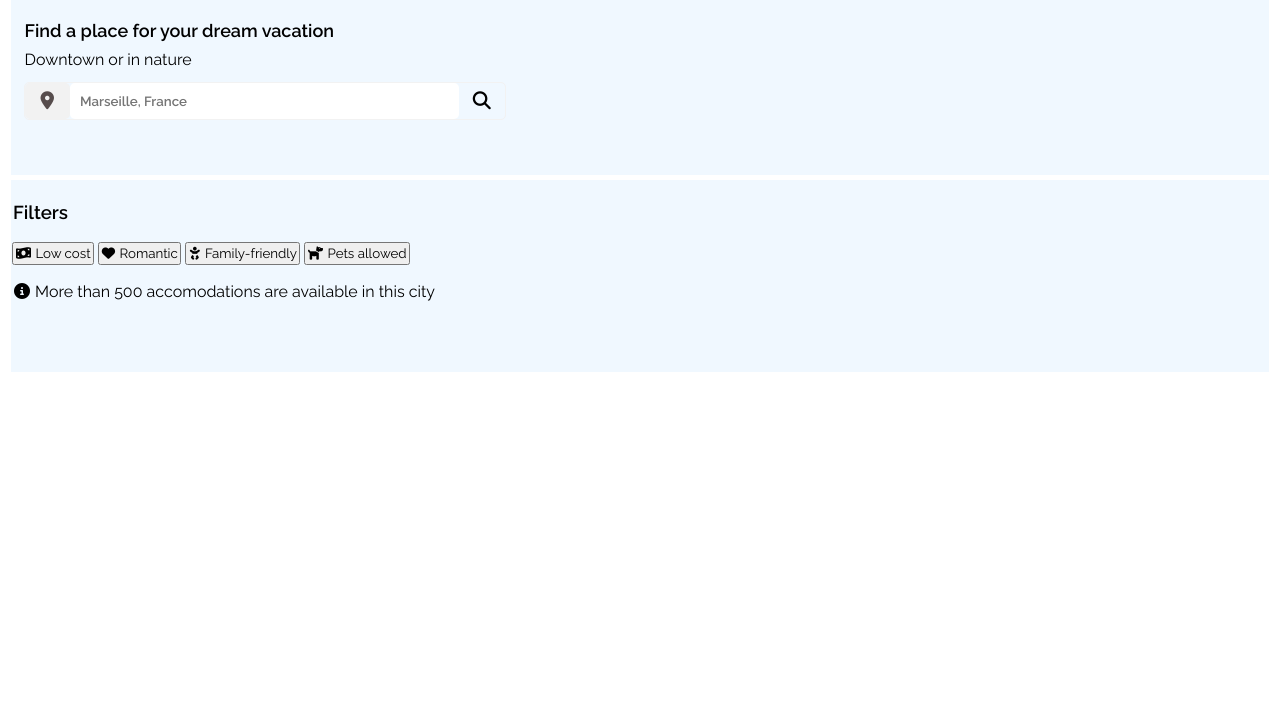
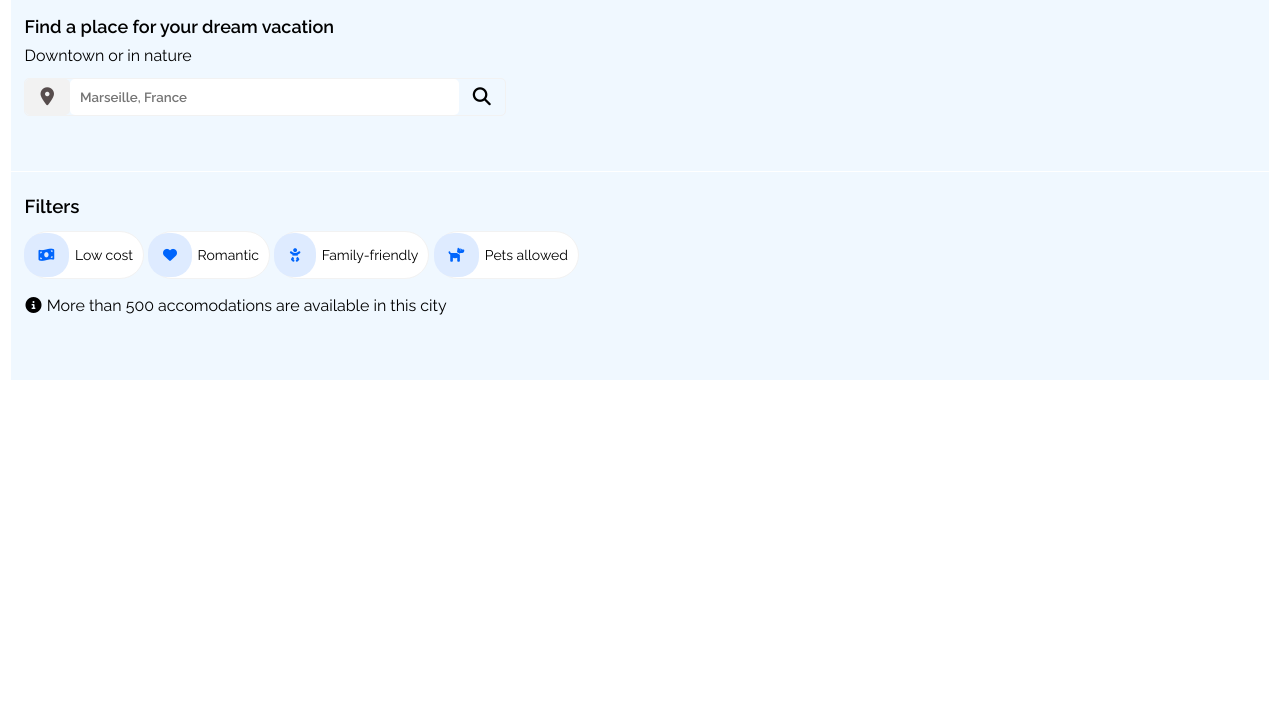
Before and after one commit to Laszlo-Albert/Laszlo-Albert.github.io, a plain HTML site: page index.html in a window 1280 px wide. Shown: the part 97-800 px from the top of the page. Drawn offline with Linux system fonts and the light colour scheme.

Commit message:
Filters section improvements

```diff
--- a/main.css
+++ b/main.css
@@ -277,8 +277,8 @@ footer ul {
     .grid-container {
         display: grid;
         grid-template-columns: 1.3fr 0.7fr;
-        grid-template-rows: 10vh 22vh 1fr 2.8fr 0.2fr 0.2fr;
-        gap: 5px 0px;
+        grid-template-rows: 10vh 22vh 26vh 2.8fr 0.2fr 0.2fr;
+        gap: 1px 0px;
         grid-template-areas:
           "Navbar Navbar"
           "Searchbar Searchbar"
@@ -311,6 +311,7 @@ footer ul {
         justify-content: space-between;
         align-items: center;
         padding: 10px 1%;
+        margin: 0;
     }
 
     .nav_links {
@@ -406,7 +407,28 @@ footer ul {
 
     /* Styling the filter section */
 
+    .Filters {
+        line-height: 60%;
+        padding: 10px 1%;
+    }
 
+    .filtbtn {
+        border: 1px solid #F2F2f2;
+        font-size: 14px;
+        padding-right: 10px;
+        cursor: pointer;
+        background-color: white;
+        border-radius: 35px;
+      }
+
+      .filtbtn i {
+        position: relative;
+        right: 2px;
+        border-radius: 20px;
+        color: #0065FC;
+        padding: 15px;
+        background-color: #DEEBFF;
+      }
 
     /* Styling the footer */
 
```
